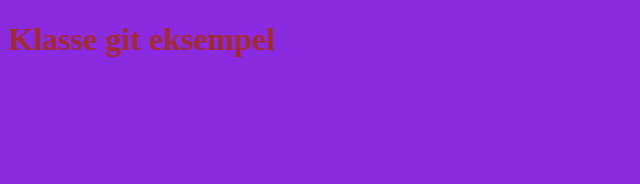
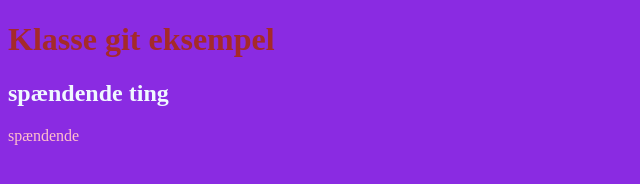
Before and after one commit to JacobVest/git_eksempel, a plain HTML site: page index.html in a window 1280 px wide. Shown: the whole page, without its empty margins (0-640 px from the left). Drawn offline with Linux system fonts and the light colour scheme.

Commit message:
header design added

```diff
--- a/index.html
+++ b/index.html
@@ -9,7 +9,13 @@
 </head>
 
 <body>
-    <h1>Klasse git eksempel</h1>
+    <header>
+        <h1>Klasse git eksempel</h1>
+    </header>
+    <article>
+        <h2>spændende ting</h2>
+        <p>spændende</p>
+    </article>
     <script src="script.js"></script>
 </body>
 
--- a/style.css
+++ b/style.css
@@ -9,3 +9,11 @@ h1 {
 body {
   background-color: blueviolet;
 }
+
+h2 {
+  color: aliceblue;
+}
+
+p {
+  color: pink;
+}
```
